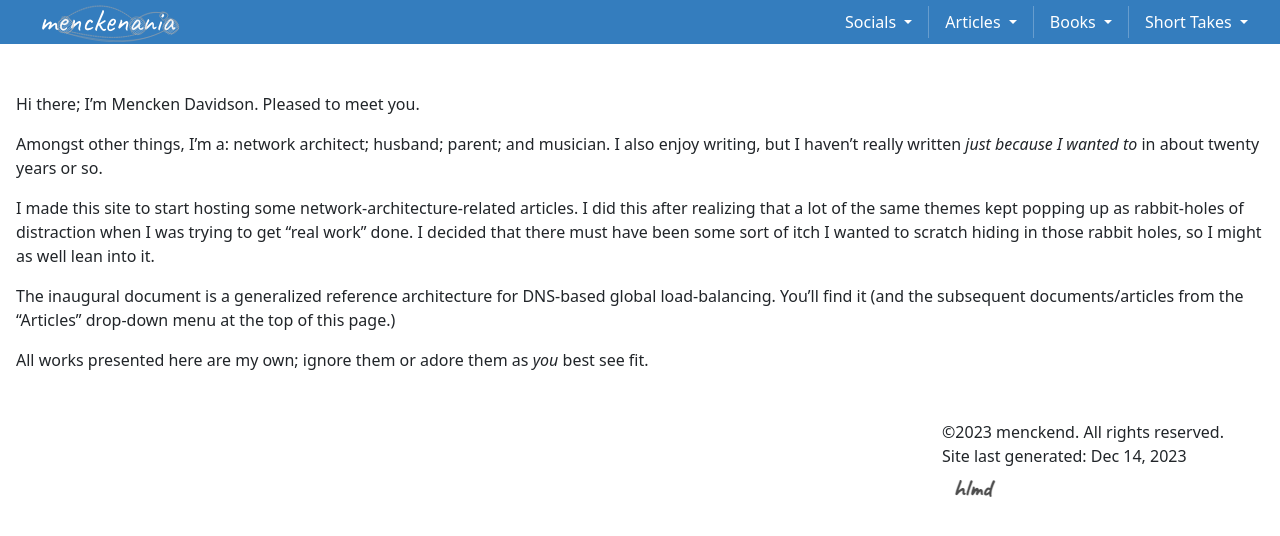
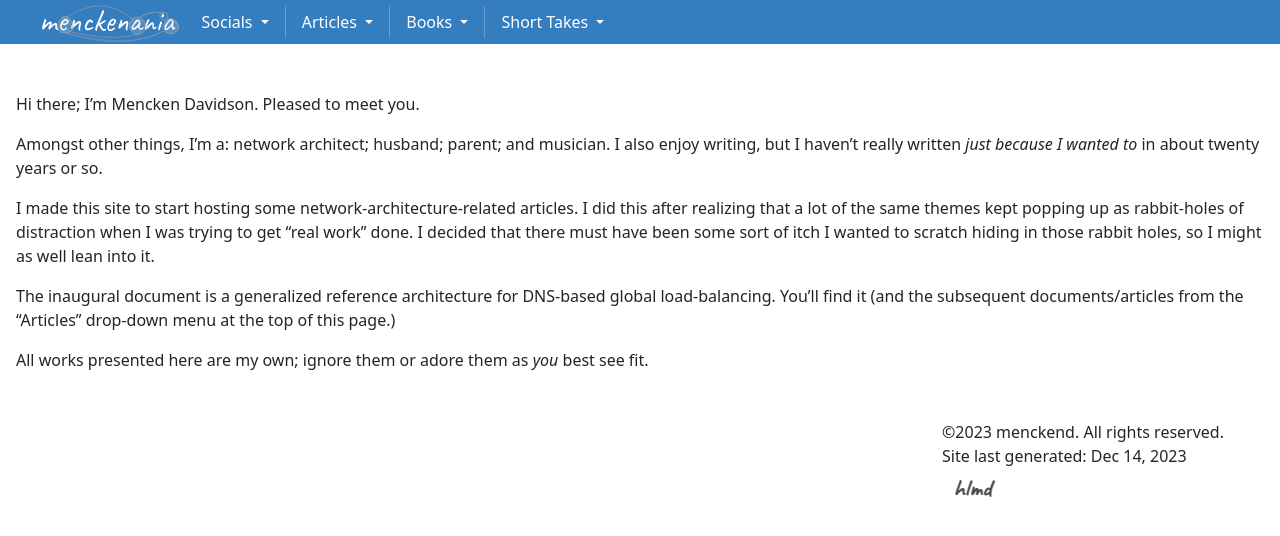
Before and after one commit to menckend/alpha, a Jekyll site: the page built from index.md, in a window 1280 px wide. Shown: the top 536 px of the page. Built offline with Jekyll 4.4.1, drawn with Linux system fonts in a browser that asks for light colours.

Commit message:
mnbuyutfhgchvjhk

```diff
--- a/_includes/in-page-nav-buttons.html
+++ b/_includes/in-page-nav-buttons.html
@@ -90,10 +90,10 @@
 
   <ul class="navbar-nav flex-row flex-wrap bd-navbar-nav menck-topnav-text-color d-flex align-self-center justify-content-between col-12">
       <div class="d-flex justify-content-between align-self-center flex-nowrap col-12">
-        <li class="nav-item py-2 py-lg-1 col-lg-auto d-flex d-none d-sm-none d-lg-block d-xl-block d-md-none">
+        <!-- <li class="nav-item py-2 py-lg-1 col-lg-auto d-flex d-none d-sm-none d-lg-block d-xl-block d-md-none">
           <div class="vr d-none d-lg-flex h-100 mx-lg-2 menck-topnav-text-color"></div>
           <hr class="d-lg-none my-2 menck-topnav-text-color">
-        </li>
+        </li>-->
 
         <li class="nav-item py-2 py-lg-1 col-lg-auto menck-topnav-text-color  d-flex align-self-center">
           <div class="form-check form-switch d-flex align-self-center menck-topnav-text-color">
@@ -107,10 +107,10 @@
             <label class="form-check-label menck-tn-toggle-label menck-topnav-text-color d-flex align-self-center" for="MenckRightbarToggle" style="padding:8px;"> Page TOC </label>
           </div>
         </li>
-        <li class="nav-item py-2 py-lg-1 col-lg-auto d-flex d-xs-none d-lg-block d-xxl-block">
+        <!-- <li class="nav-item py-2 py-lg-1 col-lg-auto d-flex d-xs-none d-lg-block d-xxl-block">
           <div class="vr d-none d-lg-flex h-100 mx-lg-2 menck-topnav-text-color"></div>
           <hr class="d-lg-none my-2 menck-topnav-text-color">
-        </li>
+        </li>-->
 
         <li class="nav-item py-2 py-lg-1 col-lg-auto menck-topnav-text-color">
           <div class="d-flex justify-content-between align-self-center" >
@@ -119,10 +119,10 @@
             <a class="nav-link py-2 px-0 px-lg-2 active menck-topnav-text-color  d-flex align-self-center" aria-current="true" href="{{ nxturl | remove: '/'}}" ><i class="bi bi-chevron-double-right"></i></a>
           </div>
         </li>
-        <li class="nav-item py-2 py-lg-1 col-lg-auto d-flex d-none d-sm-none d-lg-block d-md-none">
+        <!-- <li class="nav-item py-2 py-lg-1 col-lg-auto d-flex d-none d-sm-none d-lg-block d-md-none">
           <div class="vr d-none d-lg-flex h-100 mx-lg-2 menck-topnav-text-color "></div>
           <hr class="d-lg-none my-2 menck-topnav-text-color">
-        </li>
+        </li> -->
       </div>
   </ul>
 
--- a/_includes/newtemplate-header.html
+++ b/_includes/newtemplate-header.html
@@ -4,16 +4,17 @@
       <img class="d-flex align-self-center" src="images/menckenania-logo-with-font.drawio.svg" style="height: 40px"></img>
     </a>
     <a class="btn btn-menck-tn d-lg-none " data-bs-toggle="offcanvas" href="#menckNavbar" role="button" aria-controls="offcanvasResponsive" type="button" style="border-style:none;"><i class="bi bi-larg bi-list"></i></a>
+    <div class="offcanvas-body p-4 pt-0 p-lg-0">
+      <div  class="d-none d-lg-block">
+         {% include in-page-nav-buttons.html %}
+      </div>
+
     <div class="offcanvas-lg offcanvas-end flex-grow-1" tabindex="-1" id="menckNavbar" data-bs-backdrop="false" aria-labelledby="menckNavbarOffcanvasLabel" data-bs-scroll="true">
       <div class="offcanvas-header px-4 pb-0">
         <h5 class="offcanvas-title menck-topnav-text-color" id="bdNavbarOffcanvasLabel"></h5>
         <button type="button" class="btn-close btn-close-white" data-bs-dismiss="offcanvas" aria-label="Close" data-bs-target="#menckNavbar">
               </button>
       </div>
-      <div class="offcanvas-body p-4 pt-0 p-lg-0">
-        <div  class="d-none d-lg-block">
-           {% include in-page-nav-buttons.html %}
-        </div>
         <ul class="navbar-nav flex-row flex-wrap ms-md-auto align-self-center">
           <li class="nav-item dropdown menck-topnav-text-color">
             <button type="button" class="btn btn-link nav-link py-2 px-0 px-lg-2 dropdown-toggle menck-topnav-text-color show" data-bs-toggle="dropdown" aria-expanded="true" data-bs-display="static">
@@ -59,7 +60,7 @@
 
             <li class="nav-item py-2 py-lg-1 col-12 col-lg-auto">
               <div class="vr d-none d-lg-flex h-100 mx-lg-2 menck-topnav-text-color"></div>
-              <hr class="d-lg-none my-2 menck-topnav-text-color">
+<!--              <hr class="d-lg-none my-2 menck-topnav-text-color"> -->
             </li>
 
             <!-- library/dropdown-menu -->
```
